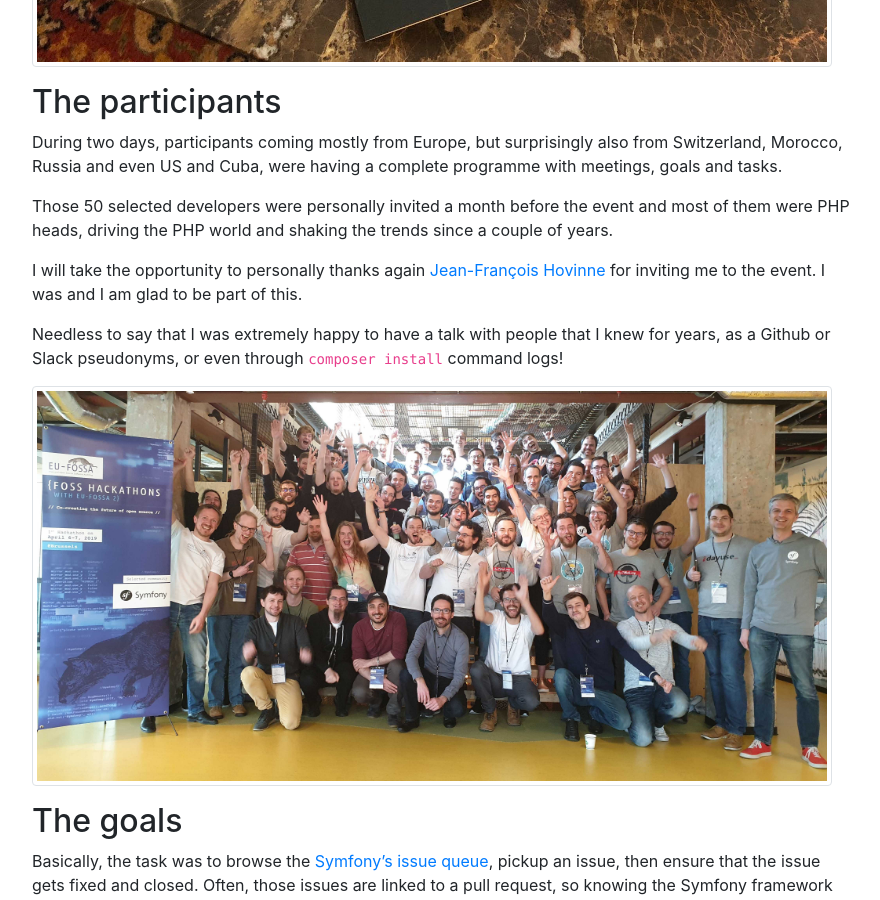
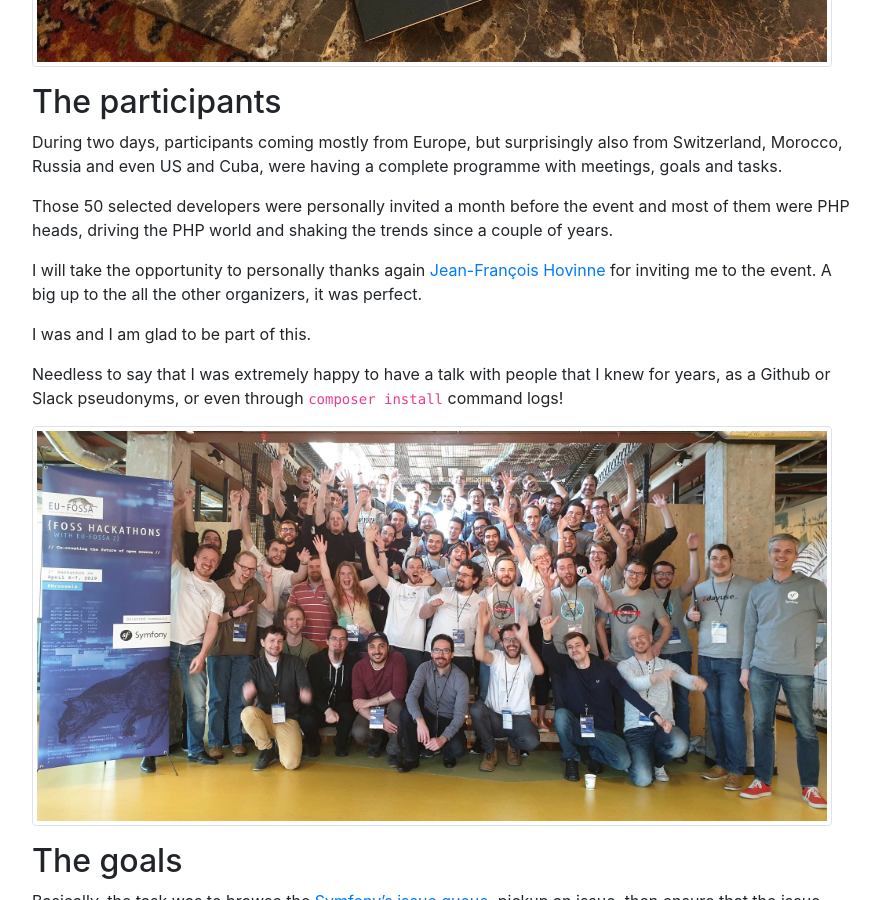
Before and after one commit to drupol/not-a-number.io, a Jekyll site: the page built from _posts/random/2019-04-07-eufossa-hackathon-security-php-symfony.md, in a window 1280 px wide and 900 px high, scrolled down 2736 px. Shown: the whole window, without its empty margins (53-933 px from the left). Built offline with Jekyll 4.4.1, drawn with Linux system fonts in a browser that asks for light colours; nearby versions of some CDN libraries; comment, search, counter and statistics services are not loaded.

Commit message:
Small update.

```diff
--- a/_posts/random/2019-04-7-eufossa-hackathon-security-php-symfony.md
+++ b/_posts/random/2019-04-07-eufossa-hackathon-security-php-symfony.md
@@ -47,6 +47,8 @@ During two days, participants coming mostly from Europe, but surprisingly also f
 Those 50 selected developers were personally invited a month before the event and most of them were PHP heads, driving the PHP world and shaking the trends since a couple of years.
 
 I will take the opportunity to personally thanks again [Jean-François Hovinne](https://cleverway.eu/) for inviting me to the event.
+A big up to the all the other organizers, it was perfect.
+
 I was and I am glad to be part of this.
 
 Needless to say that I was extremely happy to have a talk with people that I knew for years, as a Github or Slack pseudonyms, or even through `composer install` command logs!
```
